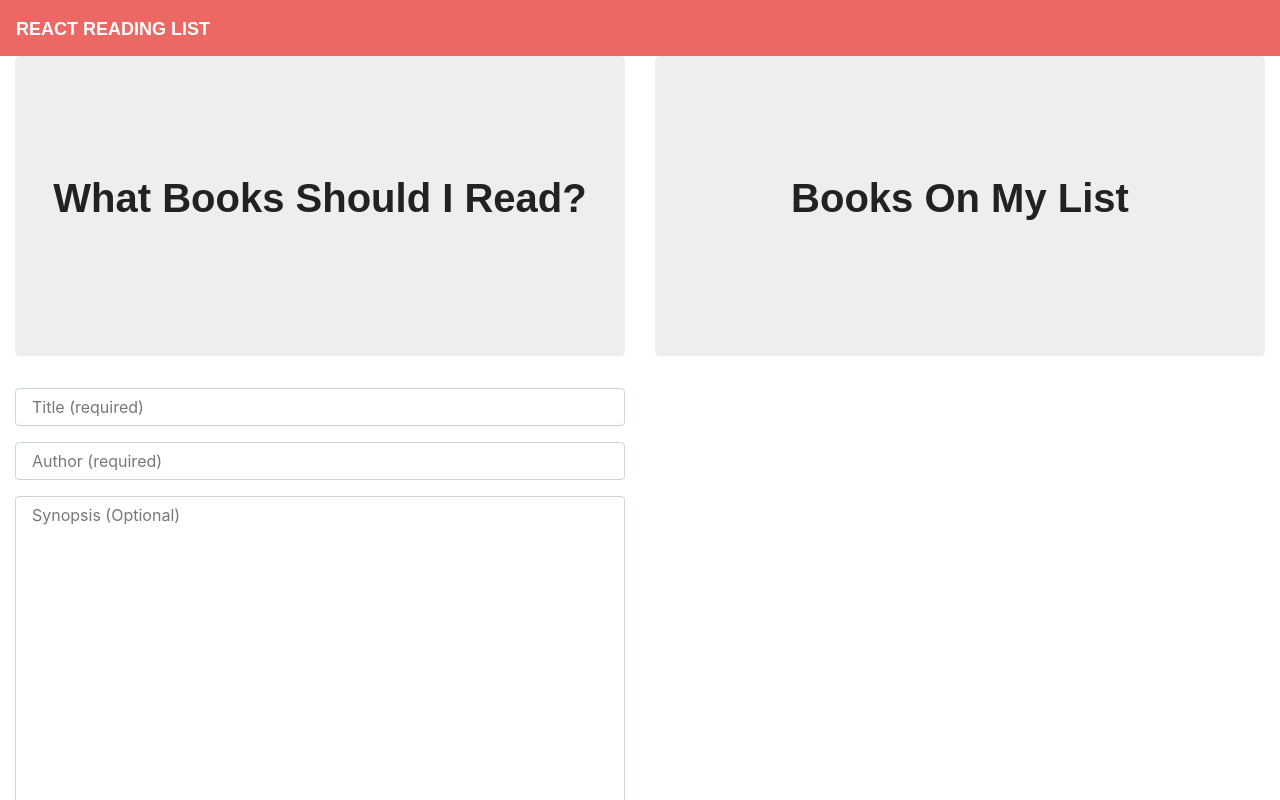
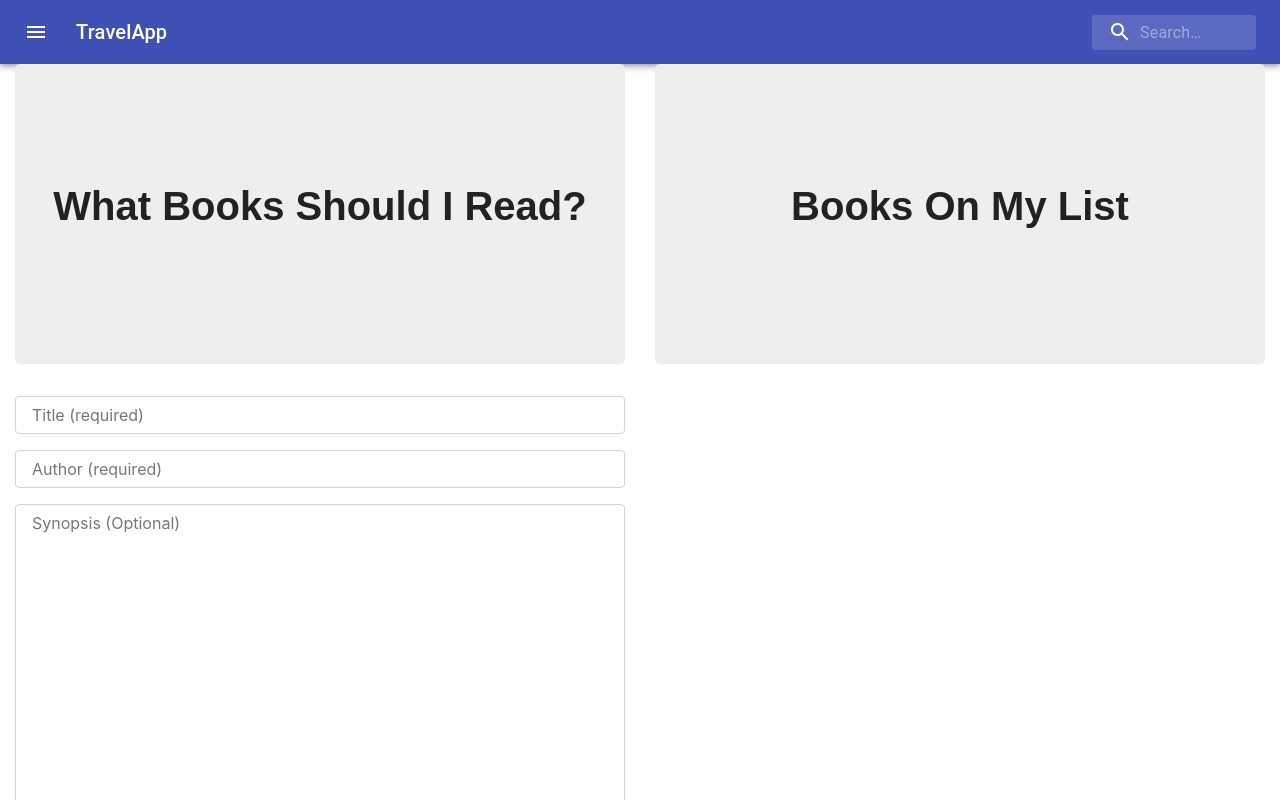
Before and after one commit to KannaVairavan/Travel-App, a React (Create React App) app in the folder client/: page / in a window 1280 px wide. Shown: the top 800 px of the page. Built offline with nearby package versions, Linux system fonts and the light colour scheme; a web font is replaced by a local one.

Commit message:
added navbar

```diff
--- a/client/src/components/Nav/index.js
+++ b/client/src/components/Nav/index.js
@@ -1,13 +1,120 @@
-import React from "react";
+import React from 'react';
+import AppBar from '@material-ui/core/AppBar';
+import Toolbar from '@material-ui/core/Toolbar';
+import IconButton from '@material-ui/core/IconButton';
+import Typography from '@material-ui/core/Typography';
+import InputBase from '@material-ui/core/InputBase';
+import { fade, makeStyles } from '@material-ui/core/styles';
+import MenuIcon from '@material-ui/icons/Menu';
+import SearchIcon from '@material-ui/icons/Search';
 
-function Nav() {
+const useStyles = makeStyles((theme) => ({
+  root: {
+    flexGrow: 1,
+  },
+  menuButton: {
+    marginRight: theme.spacing(2),
+  },
+  title: {
+    flexGrow: 1,
+    display: 'none',
+    [theme.breakpoints.up('sm')]: {
+      display: 'block',
+    },
+  },
+  search: {
+    position: 'relative',
+    borderRadius: theme.shape.borderRadius,
+    backgroundColor: fade(theme.palette.common.white, 0.15),
+    '&:hover': {
+      backgroundColor: fade(theme.palette.common.white, 0.25),
+    },
+    marginLeft: 0,
+    width: '100%',
+    [theme.breakpoints.up('sm')]: {
+      marginLeft: theme.spacing(1),
+      width: 'auto',
+    },
+  },
+  searchIcon: {
+    padding: theme.spacing(0, 2),
+    height: '100%',
+    position: 'absolute',
+    pointerEvents: 'none',
+    display: 'flex',
+    alignItems: 'center',
+    justifyContent: 'center',
+  },
+  inputRoot: {
+    color: 'inherit',
+  },
+  inputInput: {
+    padding: theme.spacing(1, 1, 1, 0),
+    // vertical padding + font size from searchIcon
+    paddingLeft: `calc(1em + ${theme.spacing(4)}px)`,
+    transition: theme.transitions.create('width'),
+    width: '100%',
+    [theme.breakpoints.up('sm')]: {
+      width: '12ch',
+      '&:focus': {
+        width: '20ch',
+      },
+    },
+  },
+}));
+
+export default function SearchAppBar() {
+  const classes = useStyles();
+
   return (
-    <nav className="navbar navbar-expand-lg navbar-dark bg-primary">
-      <a className="navbar-brand" href="/">
-        React Reading List
-      </a>
-    </nav>
+    <div className={classes.root}>
+      <AppBar position="static">
+        <Toolbar>
+          <IconButton
+            edge="start"
+            className={classes.menuButton}
+            color="inherit"
+            aria-label="open drawer"
+          >
+            <MenuIcon />
+          </IconButton>
+          <Typography className={classes.title} variant="h6" noWrap>
+            TravelApp
+          </Typography>
+          <div className={classes.search}>
+            <div className={classes.searchIcon}>
+              <SearchIcon />
+            </div>
+            <InputBase
+              placeholder="Search…"
+              classes={{
+                root: classes.inputRoot,
+                input: classes.inputInput,
+              }}
+              inputProps={{ 'aria-label': 'search' }}
+            />
+          </div>
+        </Toolbar>
+      </AppBar>
+    </div>
   );
 }
 
-export default Nav;
+
+
+
+
+
+// import React from "react";
+
+// function Nav() {
+//   return (
+//     <nav className="navbar navbar-expand-lg navbar-dark bg-primary">
+//       <a className="navbar-brand" href="/">
+//         React Reading List
+//       </a>
+//     </nav>
+//   );
+// }
+
+// export default Nav;
--- a/client/src/pages/index.js
+++ b/client/src/pages/index.js
@@ -16,17 +16,14 @@
             </Jumbotron>
             <form>
               <Input
-
                 name="title"
                 placeholder="Title (required)"
               />
               <Input
-
                 name="author"
                 placeholder="Author (required)"
               />
               <TextArea
-
                 name="synopsis"
                 placeholder="Synopsis (Optional)"
               />
--- a/package.json
+++ b/package.json
@@ -21,6 +21,7 @@
   },
   "dependencies": {
     "@material-ui/core": "^4.11.4",
+    "@material-ui/icons": "^4.11.2",
     "axios": "^0.18.0",
     "express": "^4.16.3",
     "if-env": "^1.0.4",
```
Also changed, not shown: 2 other files (tests, documents, lock files or other folders).
